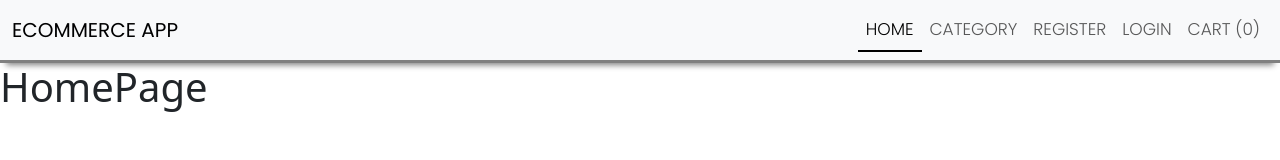
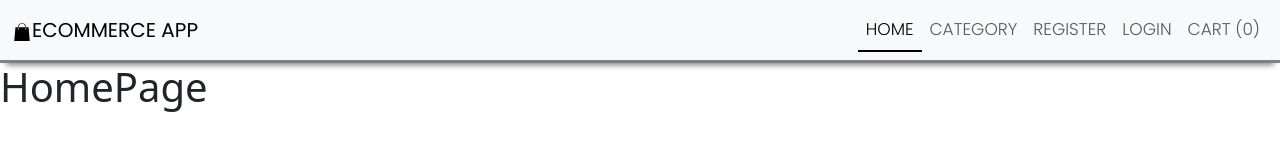
Before and after one commit to Chaitya-007/ecommerce_mern, a React (Create React App) app in the folder ecommerce/client/: page / in a window 1280 px wide. Shown: the top 160 px of the page. Built offline with nearby package versions, Linux system fonts and the light colour scheme; a web font is replaced by a local one.

Commit message:
Added bag icon from react-icons

```diff
--- a/ecommerce/client/src/components/Layout/Header.js
+++ b/ecommerce/client/src/components/Layout/Header.js
@@ -1,5 +1,6 @@
 import React from "react";
 import { NavLink, Link } from "react-router-dom";
+import { GiShoppingBag } from "react-icons/gi";
 
 const Header = () => {
   return (
@@ -19,6 +20,7 @@ const Header = () => {
           </button>
           <div className="collapse navbar-collapse" id="navbarTogglerDemo01">
             <Link to="/" className="navbar-brand">
+              <GiShoppingBag />
               Ecommerce App
             </Link>
             <ul className="navbar-nav ms-auto mb-2 mb-lg-0">
--- a/ecommerce/package.json
+++ b/ecommerce/package.json
@@ -20,6 +20,7 @@
     "mongoose": "^8.7.3",
     "morgan": "^1.10.0",
     "nodemon": "^3.1.7",
+    "react-icons": "^5.3.0",
     "react-router-dom": "^6.27.0"
   }
 }
```
Also changed, not shown: 1 other file (tests, documents, lock files or other folders).
